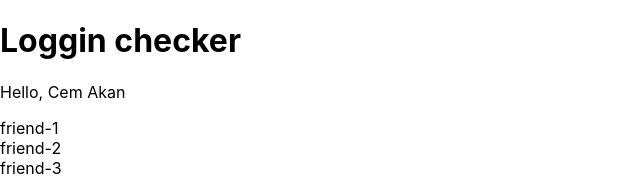
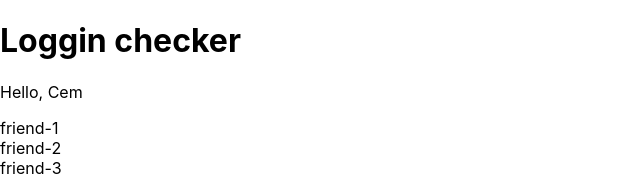
Before and after one commit to CemAkan/reactCourse, a React (Create React App) app: page / in a window 1280 px wide. Shown: the top 176 px of the page, without its empty margins (0-640 px from the left). Built offline with nearby package versions, Linux system fonts and the light colour scheme.

Commit message:
name and surname prop removed and username prop added. Also, add two allowed prop type for username prop.

```diff
--- a/src/App.js
+++ b/src/App.js
@@ -8,8 +8,7 @@ function App() {
       <Header />
       <User
         isLoggedIn={true}
-        name="Cem"
-        surname="Akan"
+        username="Cem"
         friends={["friend-1", "friend-2", "friend-3"]}
       />
     </>
--- a/src/components/User.js
+++ b/src/components/User.js
@@ -1,11 +1,9 @@
 import Proptypes from "prop-types";
 
-function User({ name, surname, isLoggedIn, friends }) {
+function User({ username, isLoggedIn, friends }) {
   return (
     <>
-      <p>
-        {isLoggedIn ? `Hello, ${name} ${surname}` : "Login is unsuccessful"}
-      </p>
+      <p>{isLoggedIn ? `Hello, ${username}` : "Login is unsuccessful"}</p>
       {friends.map((friend, index) => {
         return <div key={index}>{friend}</div>;
       })}
@@ -14,8 +12,7 @@ function User({ name, surname, isLoggedIn, friends }) {
 }
 
 User.propTypes = {
-  name: Proptypes.string.isRequired,
-  surname: Proptypes.string.isRequired,
+  username: Proptypes.string.isRequired,
   isLoggedIn: Proptypes.bool.isRequired,
   friends: Proptypes.arrayOf(Proptypes.string).isRequired,
 };
```
